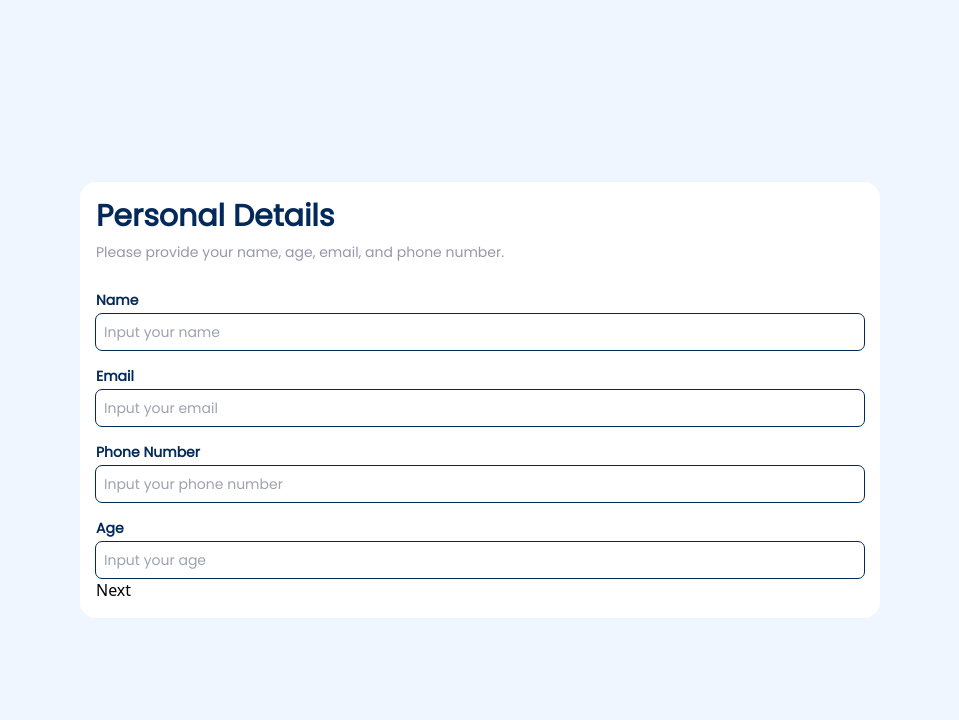
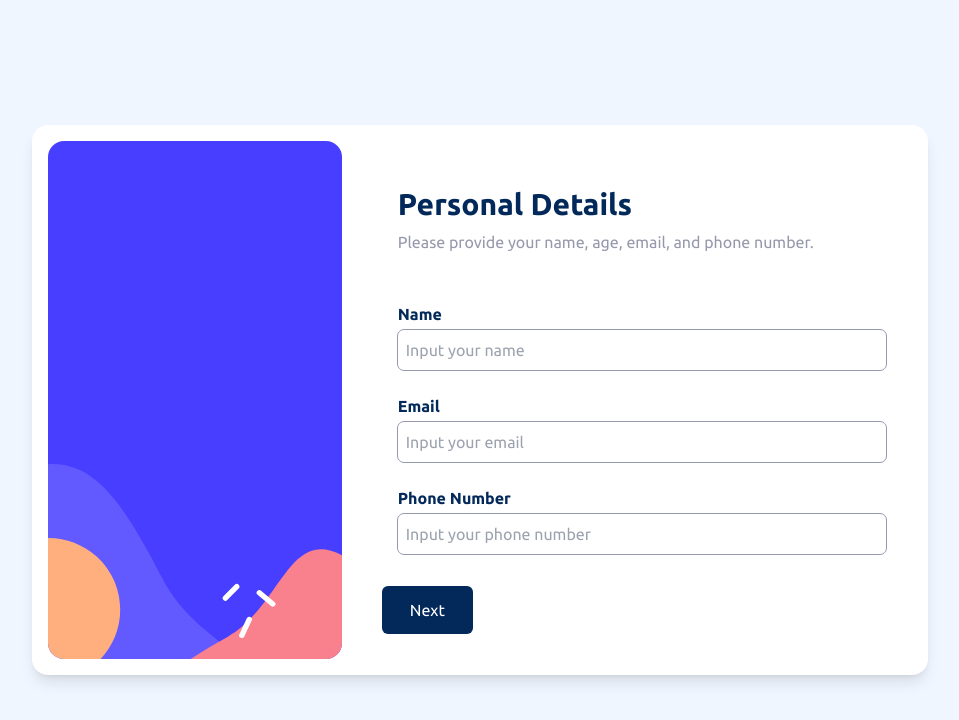
Before and after one commit to Utkarshrajmishra/Student-Detail, a React (Vite) app: page / in a window 1280 px wide. Shown: the top 720 px of the page, without its empty margins (160-1119 px from the left). Built offline with nearby package versions, Linux system fonts and the light colour scheme.

Commit message:
Update: UI

```diff
--- a/src/components/EditForm/EditForm/CourseDetail.jsx
+++ b/src/components/EditForm/EditForm/CourseDetail.jsx
@@ -1,18 +1,18 @@
 const CourseDetailForm = () => {
   return (
-    <section className="font-Poppins text-marine_blue flex flex-col gap-4">
+    <section className="font-Ubuntu text-marine_blue flex flex-col gap-6">
       <div className="flex flex-col gap-2">
         <h3 className="text-3xl font-extrabold">Courses Details</h3>
-        <p className="text-cool_gray text-sm">
+        <p className="text-cool_gray ">
           Please provide details about the course you have enrolled.
         </p>
       </div>
-      <div className="flex flex-col mt-3 gap-1">
-        <label htmlFor="course" className="text-sm font-semibold">
+      <div className="flex flex-col mt-6 gap-1">
+        <label htmlFor="course" className=" font-semibold">
           Course
         </label>
         <input
-          className="p-2 rounded-md text-sm outline outline-1 outline-marine_blue"
+          className="p-2 rounded-md outline outline-1 outline-cool_gray"
           type="text"
           name="course"
           id="course"
@@ -20,11 +20,11 @@ const CourseDetailForm = () => {
         />
       </div>
       <div className="flex flex-col gap-1">
-        <label htmlFor="instructor" className="text-sm font-semibold">
+        <label htmlFor="instructor" className=" font-semibold">
           Instructor
         </label>
         <input
-          className="p-2 rounded-md text-sm outline outline-1 outline-marine_blue"
+          className="p-2 rounded-md  outline outline-1 outline-cool_gray"
           type="text"
           name="instructor"
           id="instructor"
@@ -32,11 +32,11 @@ const CourseDetailForm = () => {
         />
       </div>
       <div className="flex flex-col gap-1">
-        <label htmlFor="courseEnrollDate" className="text-sm font-semibold">
+        <label htmlFor="courseEnrollDate" className=" font-semibold">
           Enroll Date
         </label>
         <input
-          className="p-2 rounded-md text-sm outline outline-1 outline-marine_blue"
+          className="p-2 rounded-md outline outline-1 outline-cool_gray"
           type="date"
           name="courseEnrollDate"
           id="courseEnrollDate"
@@ -47,7 +47,7 @@ const CourseDetailForm = () => {
           End Date
         </label>
         <input
-          className="p-2 rounded-md text-sm outline outline-1 outline-marine_blue"
+          className="p-2 rounded-md  outline outline-1 outline-cool_gray"
           type="date"
           name="courseEndDate"
           id="courseEndDate"
--- a/src/components/EditForm/PersonalDetail.jsx
+++ b/src/components/EditForm/PersonalDetail.jsx
@@ -1,19 +1,19 @@
 const PersonalDetailForm = () => {
   return (
     <>
-      <section className="font-Poppins text-marine_blue flex flex-col gap-4">
+      <section className="font-Ubuntu text-marine_blue flex flex-col gap-6">
         <div className="flex flex-col gap-2">
           <h3 className="text-3xl font-extrabold">Personal Details</h3>
-          <p className="text-cool_gray text-sm ">
+          <p className="text-cool_gray  ">
             Please provide your name, age, email, and phone number.
           </p>
         </div>
-        <div className="flex flex-col mt-3 gap-1">
-          <label htmlFor="name" className="text-sm font-semibold">
+        <div className="flex flex-col mt-6 gap-1">
+          <label htmlFor="name" className=" font-semibold">
             Name
           </label>
           <input
-            className="p-2 rounded-md text-sm outline outline-1 outline-marine_blue"
+            className="p-2 rounded-md  outline outline-1 outline-cool_gray"
             type="text"
             name="name"
             id="name"
@@ -21,11 +21,11 @@ const PersonalDetailForm = () => {
           />
         </div>
         <div className="flex flex-col gap-1">
-          <label htmlFor="email" className="text-sm font-semibold">
+          <label htmlFor="email" className=" font-semibold">
             Email
           </label>
           <input
-            className="p-2 rounded-md text-sm outline outline-1 outline-marine_blue"
+            className="p-2 rounded-md  outline outline-1 outline-cool_gray"
             type="email"
             name="email"
             id="email"
@@ -33,11 +33,11 @@ const PersonalDetailForm = () => {
           />
         </div>
         <div className="flex flex-col gap-1">
-          <label htmlFor="phoneNumber" className=" font-semibold text-sm">
+          <label htmlFor="phoneNumber" className=" font-semibold ">
             Phone Number
           </label>
           <input
-            className="p-2 rounded-md text-sm outline outline-1 outline-marine_blue"
+            className="p-2 rounded-md  outline outline-1 outline-cool_gray"
             type="tel"
             name="phoneNumber"
             id="phoneNumber"
@@ -45,11 +45,11 @@ const PersonalDetailForm = () => {
           />
         </div>
         <div className="flex flex-col gap-1">
-          <label htmlFor="age" className="text-sm font-semibold">
+          <label htmlFor="age" className=" font-semibold">
             Age
           </label>
           <input
-            className="p-2 rounded-md text-sm outline outline-1 outline-marine_blue"
+            className="p-2 rounded-md  outline outline-1 outline-cool_gray"
             type="number"
             name="age"
             id="age"
--- a/src/hooks/useMutlistepForm.js
+++ b/src/hooks/useMutlistepForm.js
@@ -2,7 +2,7 @@ import { useState } from "react"
 
 
 //Custom hook to handle form
-export const useMultistepForm = (steps) => {
+const useMultistepForm = (steps) => {
   // State to keep track of the current step in the form
   const [currentStepIndex, setCurrentStepIndex] = useState(0);
 
@@ -38,3 +38,5 @@ export const useMultistepForm = (steps) => {
     isLastStep: currentStepIndex === steps.length - 1,
   }
 }
+
+export default useMultistepForm
--- a/src/index.css
+++ b/src/index.css
@@ -1,4 +1,4 @@
-@import url('https://fonts.googleapis.com/css2?family=Poppins&display=swap');
+@import url('https://fonts.googleapis.com/css2?family=Ubuntu:ital,wght@0,300;0,400;0,500;0,700;1,300;1,400;1,500;1,700&display=swap');
 
 
 @tailwind base;
--- a/src/pages/EditDetail.jsx
+++ b/src/pages/EditDetail.jsx
@@ -2,29 +2,51 @@ import Sidebackground from '../assets/images/bg-sidebar-desktop.svg';
 import PersonalDetailForm from '../components/EditForm/PersonalDetail';
 import EducationalDetailFrom from '../components/EditForm/EducationDetail';
 import CourseDetailForm from '../components/EditForm/EditForm/CourseDetail';
-import { useMultistepForm } from '../hooks/useMutlistepForm';
-
-
-
-
-
+import useMultistepForm from '../hooks/useMutlistepForm';
 
 const EditDetail = () => {
   const { currentStepIndex, step, back, next, isFirstStep, isLastStep } =
     useMultistepForm([
       <PersonalDetailForm />,
       <EducationalDetailFrom />,
-      <CourseDetailForm/>,
+      <CourseDetailForm />,
     ]);
 
   return (
     <>
-      <section className="w-full h-[100vh] bg-magnolia flex items-center justify-center">
-        <div className="w-[800px] h-fit bg-white p-4 rounded-2xl">
-          <div>
-            {step}
-            {!isFirstStep && <button onClick={back}>Back</button>}
-            <button onClick={next}>{isLastStep ? 'Cofirm' : 'Next'}</button>
+      <section className="w-full h-screen bg-magnolia flex items-center justify-center px-2.5 md:px-0">
+        <div className="w-full md:w-[70%] h-[550px] bg-white p-4 rounded-2xl flex md:shadow-lg">
+          <div className="flex-shrink-0 w-full md:w-[34%] h-[300px] md:h-full hidden md:block">
+            <img
+              src={Sidebackground}
+              alt="Sidebar Background"
+              className="w-full h-full object-cover rounded-2xl"
+            />
+          </div>
+          <div className="flex flex-col justify-center items-center gap-5 w-full">
+            <div className="w-full md:w-[600px]  md:px-10 flex flex-col gap-5">
+              <div className="py-5 h-[400px] overflow-y-auto w-full px-1 md:px-4 rounded-md  border-gray-300">
+                {step}
+              </div>
+              <div className="flex flex-col md:flex-row w-full justify-between items-center gap-5">
+                {!isFirstStep && (
+                  <button
+                    onClick={back}
+                    className="text-cool_gray w-full md:w-auto"
+                  >
+                    Back
+                  </button>
+                )}
+                <button
+                  onClick={next}
+                  className={`py-3 font-Ubuntu px-7 rounded-md text-white w-full md:w-auto ${
+                    isLastStep ? 'bg-purplish_blue' : 'bg-marine_blue'
+                  }`}
+                >
+                  {isLastStep ? 'Confirm' : 'Next'}
+                </button>
+              </div>
+            </div>
           </div>
         </div>
       </section>
--- a/tailwind.config.js
+++ b/tailwind.config.js
@@ -4,7 +4,7 @@ export default {
   theme: {
     extend: {
       fontFamily: {
-        Poppins: ['Poppins', 'sans-serif'],
+        Ubuntu: ['Ubuntu', 'sans-serif'],
       },
       colors: {
         // Blue shades
@@ -20,8 +20,6 @@ export default {
         magnolia: 'hsl(217, 100%, 97%)',
         alabaster: 'hsl(231, 100%, 99%)',
         white: 'hsl(0, 0%, 100%)',
-
-
       },
     },
   },
```
Also changed, not shown: src/components/EditForm/EducationDetail.jsx (+11 -11 lines).
